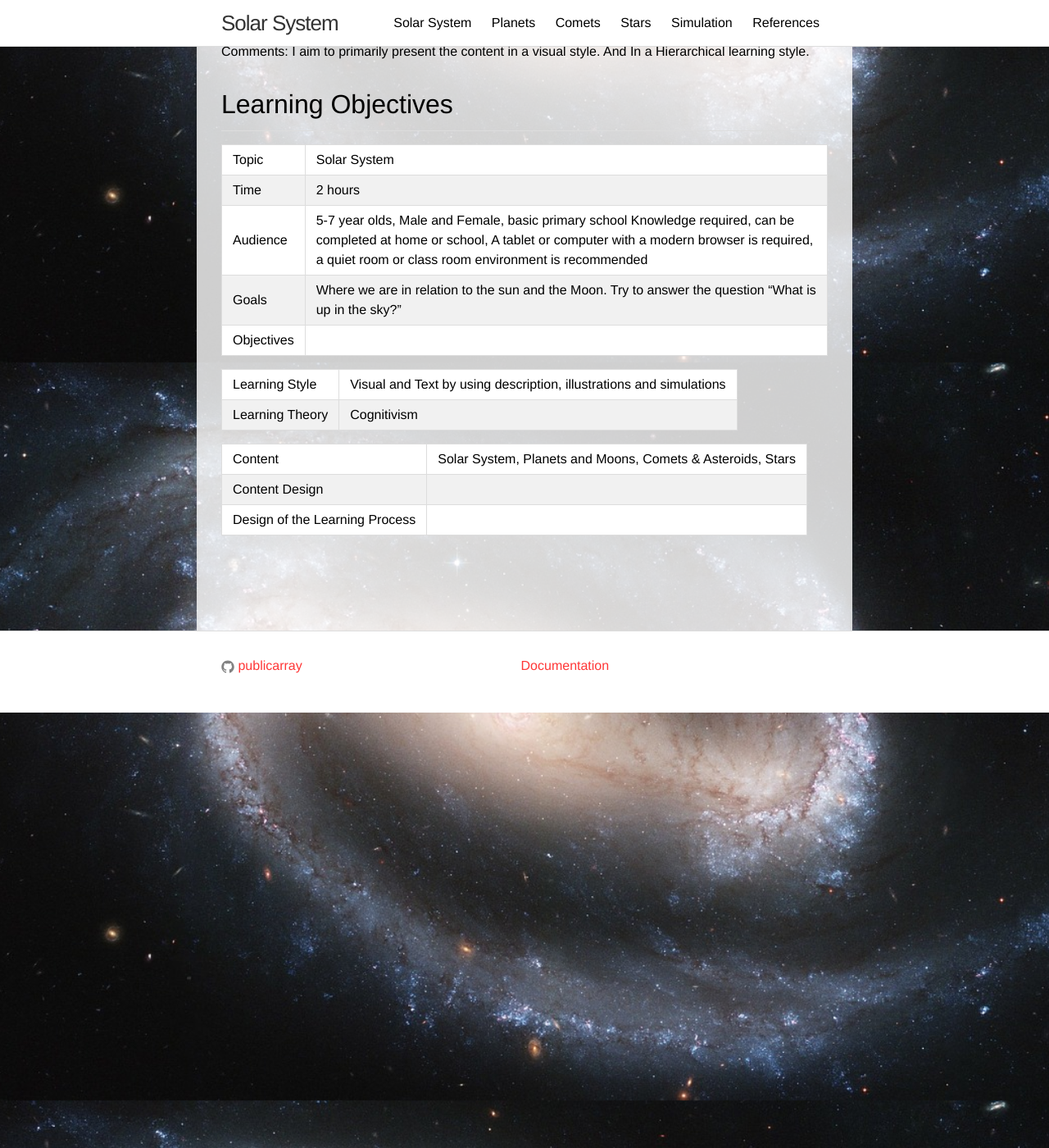
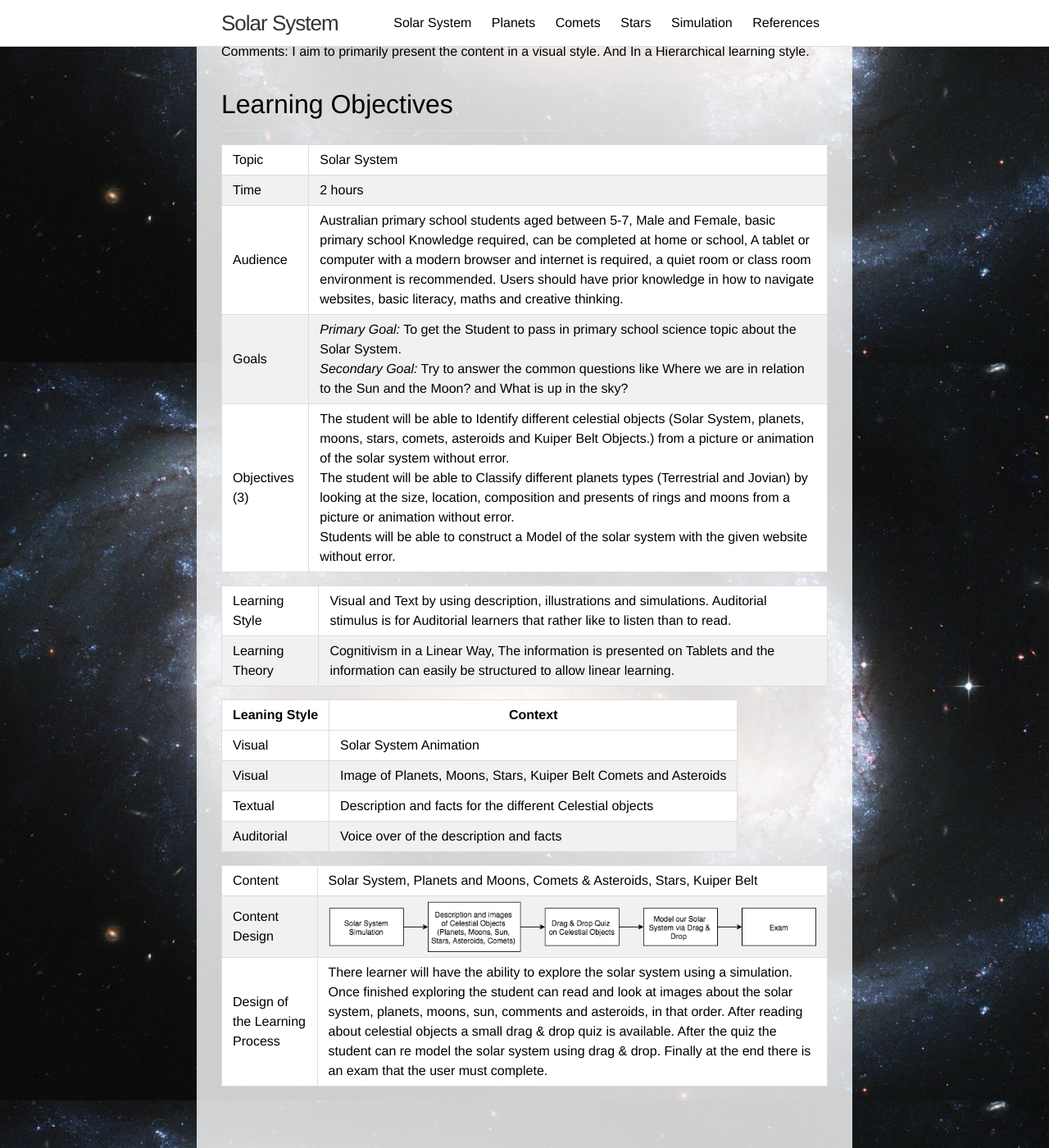
Before and after one commit to martianina/solarsystem, a Jekyll site: the page built from documentation.md, in a window 1280 px wide and 1400 px high, scrolled down 2258 px. Shown: the whole window at 82% size. Built offline with Jekyll 4.4.1, drawn with Linux system fonts in a browser that asks for light colours; some of the changed text lies outside the part shown.

Commit message:
update documentation

```diff
--- a/documentation.md
+++ b/documentation.md
@@ -10,25 +10,24 @@ Student Number: s2894777
 
 ## Learning Objectives Draft
 
-|-|-|
-|Topic|Solar System|
-|Topic Overview||
-|Ideas for visual styles, colors or interactive components:|2D Animation/simulation of the Solar System in HTML/CSS/JS using WebGL ([goocreate.com](http://goocreate.com))|
-|Target Audience:|5 - 7|
-|User Skills (assumed)|Ability to differentiate between shapes, size and color. Able to read. Know that the earth is round. Ability to use a tablet (android/iOS) or web browser|
-|Skills they may not have|Ability to judge small distances (relatively speaking, earth distances)|
-|Delivery Mode|Website|
-|Software Requirements|A modern web browser with Javascript and WebGl capabilities|
-|Technical Constraints|A GPU capable of displaying WebGL content. Must be viewable on a tablet(touch devices)|
-|Previous Attempts|n/a|
-|Lessons Learnt from Others Attempts|n/a|
-|Learning Object overall Goals:|Learn the Solar System|
-|Learning specific Objectives:|The student will be able to Identify the Sun from a picture or animation of the solar system without error.<br>Without error, the student will be able to identify Stars and become aware that our Sun is a star given a diagram or animation.<br>The student will be able to Identify Earth from a picture or animation of the solar system without error.<br>The student will be able to name some of the planets from our solar system from a picture or animation.<br>The student will be partially able to draw and describe the the solar system. With a minimum  being the Sun, Earth and our Moon.<br>The student will be able to Identify our Moon from a picture or animation of the solar system without error.<br>The student will be able to Identify other Planet’s Moons from a picture or animation of the planet and moons without error.<br>The student will be able to Identify our Solar System from a picture or animation of a number of systems, without error<br>The student will be able to identify Comets and Asteroids and differentiate between the two without error.<br>The student will be able to differentiate between different planets types (terrestrial and Jovian) by looking at the size, location, composition and presents of rings and moons from a picture or animation without error.|
-|Topic Concepts your Learning object will teach:|Where we are in relation to the sun and the Moon. Try to answer the question “What is up in the sky?”|
-|Learning Theories informing your design:|Cognitive|
-|Will you use some Interface Metaphors?|Yes, maybe plus and minus buttons for zoom, icons for Celestial Objects and a speaker for sound|
-|Will you use Scaffolding (what kind)?|Yes, illustrations|
-|Testing Users Knowledge|Drag & Drop Quizzes|
+| Topic                                                      | Solar System |
+| Topic Overview                                             |  |
+| Ideas for visual styles, colors or interactive components  | 2D Animation/simulation of the Solar System in HTML/CSS/JS using WebGL ([goocreate.com](http://goocreate.com)) |
+| Target Audience:                                           | 5 - 7|
+| User Skills (assumed)                                      | Ability to differentiate between shapes, size and color. Able to read. Know that the earth is round. Ability to use a tablet (android/iOS) or web browser |
+| Skills they may not have                                   | Ability to judge small distances (relatively speaking, earth distances) |
+| Delivery Mode                                              | Website |
+| Software Requirements                                      | A modern web browser with Javascript and WebGl capabilities |
+| Technical Constraints                                      | A GPU capable of displaying WebGL content. Must be viewable on a tablet(touch devices) |
+| Previous Attempts                                          | n/a |
+| Lessons Learnt from Others Attempts                        | n/a |
+| Learning Object overall Goals                              | Learn the Solar System |
+| Learning specific Objectives                               | The student will be able to Identify the Sun from a picture or animation of the solar system without error.<br>Without error, the student will be able to identify Stars and become aware that our Sun is a star given a diagram or animation.<br>The student will be able to Identify Earth from a picture or animation of the solar system without error.<br>The student will be able to name some of the planets from our solar system from a picture or animation.<br>The student will be partially able to draw and describe the the solar system. With a minimum  being the Sun, Earth and our Moon.<br>The student will be able to Identify our Moon from a picture or animation of the solar system without error.<br>The student will be able to Identify other Planet’s Moons from a picture or animation of the planet and moons without error.<br>The student will be able to Identify our Solar System from a picture or animation of a number of systems, without error<br>The student will be able to identify Comets and Asteroids and differentiate between the two without error.<br>The student will be able to differentiate between different planets types (terrestrial and Jovian) by looking at the size, location, composition and presents of rings and moons from a picture or animation without error. |
+| Topic Concepts your Learning object will teach             | Where we are in relation to the sun and the Moon. Try to answer the question “What is up in the sky?” |
+| Learning Theories informing your design                    | Cognitive |
+| Will you use some Interface Metaphors?                     | Yes, maybe plus and minus buttons for zoom, icons for Celestial Objects and a speaker for sound |
+| Will you use Scaffolding (what kind)?                      | Yes, illustrations |
+| Testing Users Knowledge                                    | Drag & Drop Quizzes |
 
 ## Objectives Chart
 [![Flowchart of Objectives](img/objectives.png)](img/objectives.png)
@@ -39,15 +38,23 @@ Comments: I aim to primarily present the content in a visual style. And In a Hie
 
 ## Learning Objectives
 
-|Topic|Solar System|
-|Time| 2 hours|
-|Audience| 5-7 year olds, Male and Female, basic primary school Knowledge required, can be completed at home or school, A tablet or computer with a modern browser is required, a quiet room or class room environment is recommended|
-|Goals|Where we are in relation to the sun and the Moon. Try to answer the question “What is up in the sky?” |
-|Objectives||
+|Topic          | Solar System |
+|Time           | 2 hours |
+|Audience       | Australian primary school students aged between 5-7, Male and Female, basic primary school Knowledge required, can be completed at home or school, A tablet or computer with a modern browser and internet is required, a quiet room or class room environment is recommended. Users should have prior knowledge in how to navigate websites, basic literacy, maths and creative thinking. |
+|Goals          | *Primary Goal:* To get the Student to pass in primary school science topic about the Solar System.<br>*Secondary Goal:* Try to answer the common questions like Where we are in relation to the Sun and the Moon? and What is up in the sky? |
+|Objectives (3) | The student will be able to Identify different celestial objects (Solar System, planets, moons, stars, comets, asteroids and Kuiper Belt Objects.) from a picture or animation of the solar system without error.<br>The student will be able to Classify different planets types (Terrestrial and Jovian) by looking at the size, location, composition and presents of rings and moons from a picture or animation without error.<br>Students will be able to construct a Model of the solar system with the given website without error. |
 
-|Learning Style|Visual and Text by using description, illustrations and simulations|
-|Learning Theory|Cognitivism|
+| Learning Style  | Visual and Text by using description, illustrations and simulations. Auditorial stimulus is for Auditorial learners that rather like to listen than to read.|
+| Learning Theory | Cognitivism in a Linear Way, The information is presented on Tablets and the information can easily be structured to allow linear learning.|
 
-|Content|Solar System, Planets and Moons, Comets & Asteroids, Stars|
-|Content Design||
-|Design of the Learning Process||
+Leaning Style | Context
+------------- | ----------------------------------------------------------------
+Visual        | Solar System Animation
+Visual        | Image of Planets, Moons, Stars, Kuiper Belt Comets and Asteroids
+Textual       | Description and facts for the different Celestial objects
+Auditorial    | Voice over of the description and facts
+
+
+| Content                        | Solar System, Planets and Moons, Comets & Asteroids, Stars, Kuiper Belt |
+| Content Design                 |[![Concept Flowchart](img/flowchart.png)](img/flowchart.png) |
+| Design of the Learning Process | There learner will have the ability to explore the solar system using a simulation. Once finished exploring the student can read and look at images about the solar system, planets, moons, sun, comments and asteroids, in that order. After reading about celestial objects a small drag & drop quiz is available. After the quiz the student can re model the solar system using drag & drop. Finally at the end there is an exam that the user must complete. |
```
Also changed, not shown: img/flowchart.png (added).
